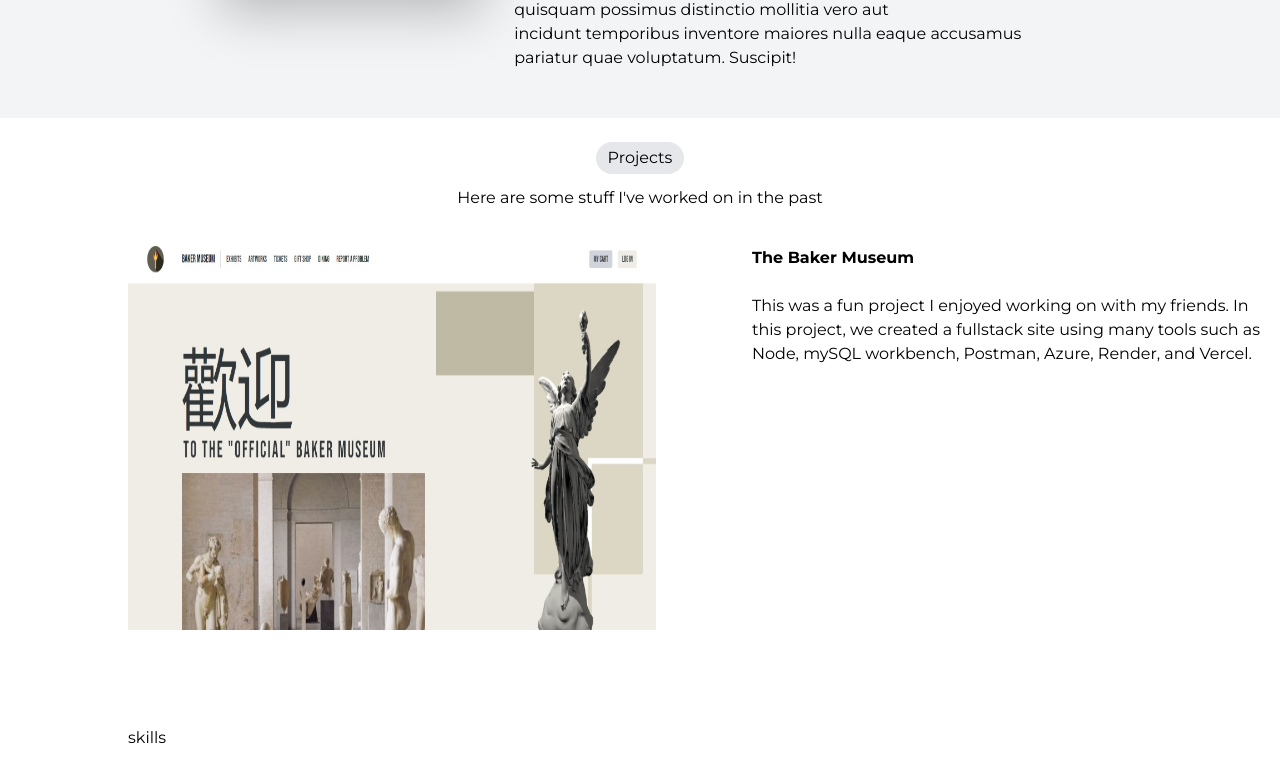
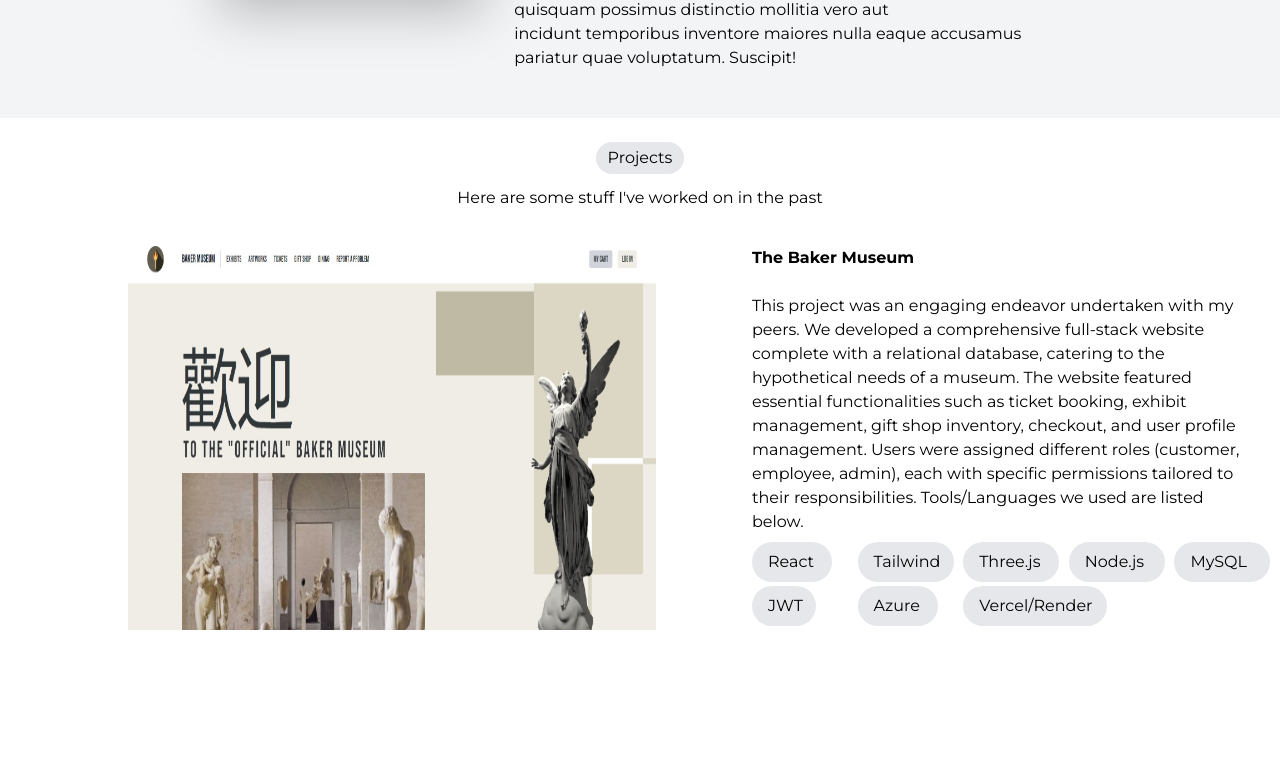
Before and after one commit to Jynxae/Portfolio, a React (Create React App) app: page / in a window 1280 px wide. Shown: the part 1058-1820 px from the top of the page. After the commit the page ends 1700 px from the top, so only its background shows below. Built offline with nearby package versions, Linux system fonts and the light colour scheme.

Commit message:
FINALLY GOT THE GRID WORKING IN THE PROJECTS SECTION

```diff
--- a/src/pages/Projects.jsx
+++ b/src/pages/Projects.jsx
@@ -6,8 +6,8 @@ function Projects() {
     <div className="flex flex-col items-center justify-center py-3 bg-white">
       <div className="bg-gray-200 rounded-3xl px-3 py-1 mt-3">Projects</div>
       <p className="mt-3">Here are some stuff I've worked on in the past</p>
-      <div className="grid grid-cols-2 gap-24 mt-9 ml-32  ">
-        <div>
+      <div className="grid grid-cols-2 gap-x-24 mt-9 ml-32">
+        <div className="row-span-2">
           <img
             src={Museum}
             alt="Databases Project for COSC 3380"
@@ -16,13 +16,41 @@ function Projects() {
         </div>
         <div>
           <h1 className="font-bold">The Baker Museum</h1>
-          <p className="mt-6">
-            This was a fun project I enjoyed working on with my friends. In this
-            project, we created a fullstack site using many tools such as Node,
-            mySQL workbench, Postman, Azure, Render, and Vercel.
+          <p className="mt-6 mr-6">
+            This project was an engaging endeavor undertaken with my peers. We
+            developed a comprehensive full-stack website complete with a
+            relational database, catering to the hypothetical needs of a museum.
+            The website featured essential functionalities such as ticket
+            booking, exhibit management, gift shop inventory, checkout, and user
+            profile management. Users were assigned different roles (customer,
+            employee, admin), each with specific permissions tailored to their
+            responsibilities. Tools/Languages we used are listed below.
           </p>
         </div>
-        <div>skills</div>
+        <div className="grid grid-cols-5">
+          <div className="bg-gray-200 rounded-3xl pl-4 pt-2 w-20 h-10">
+            React
+          </div>
+          <div className="bg-gray-200 rounded-3xl pl-4 pt-2 w-24 h-10">
+            Tailwind
+          </div>
+          <div className="bg-gray-200 rounded-3xl pl-4 pt-2 w-24 h-10">
+            Three.js
+          </div>
+          <div className="bg-gray-200 rounded-3xl pl-4 pt-2 w-24 h-10">
+            Node.js
+          </div>
+          <div className="bg-gray-200 rounded-3xl pl-4 pt-2 w-24 h-10">
+            MySQL
+          </div>
+          <div className="bg-gray-200 rounded-3xl pl-4 pt-2 w-16 h-10">JWT</div>
+          <div className="bg-gray-200 rounded-3xl pl-4 pt-2 w-20 h-10">
+            Azure
+          </div>
+          <div className="bg-gray-200 rounded-3xl pl-4 pt-2 w-36 h-10">
+            Vercel/Render
+          </div>
+        </div>
       </div>
     </div>
   );
```
